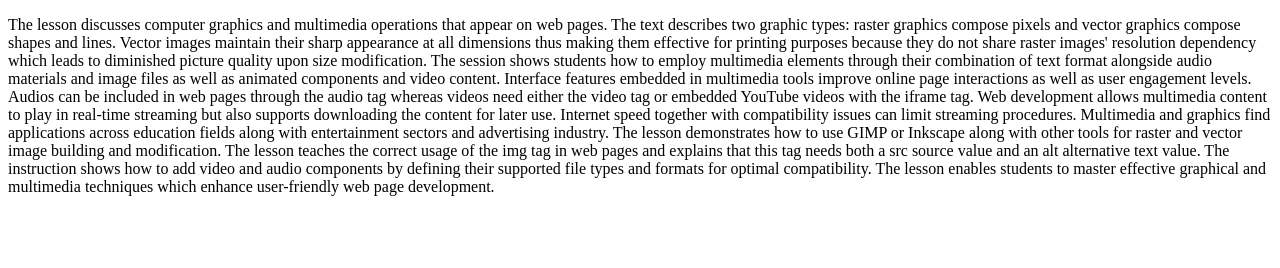
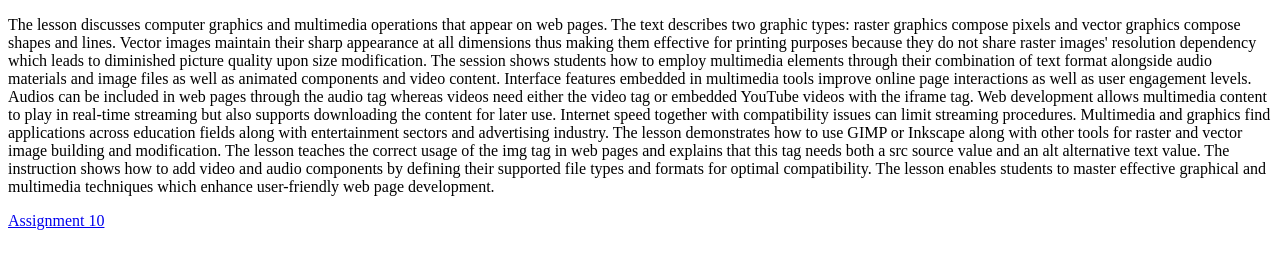
Before and after one commit to khan5469/khan5469.github.io, a plain HTML site: page web110 /assignment10.html in a window 1280 px wide. Drawn offline with Linux system fonts and the light colour scheme.

Commit message:
Update assignment10.html

```diff
--- a/web110 /assignment10.html
+++ b/web110 /assignment10.html
@@ -16,4 +16,6 @@ The lesson demonstrates how to use GIMP or Inkscape along with other tools for r
 The lesson enables students to master effective graphical and multimedia techniques which enhance user-friendly web page development.
 </p>
   </body>
-</html>
+</html><nav>
+    <a href="assignment10.html">Assignment 10</a>
+</nav>
```
